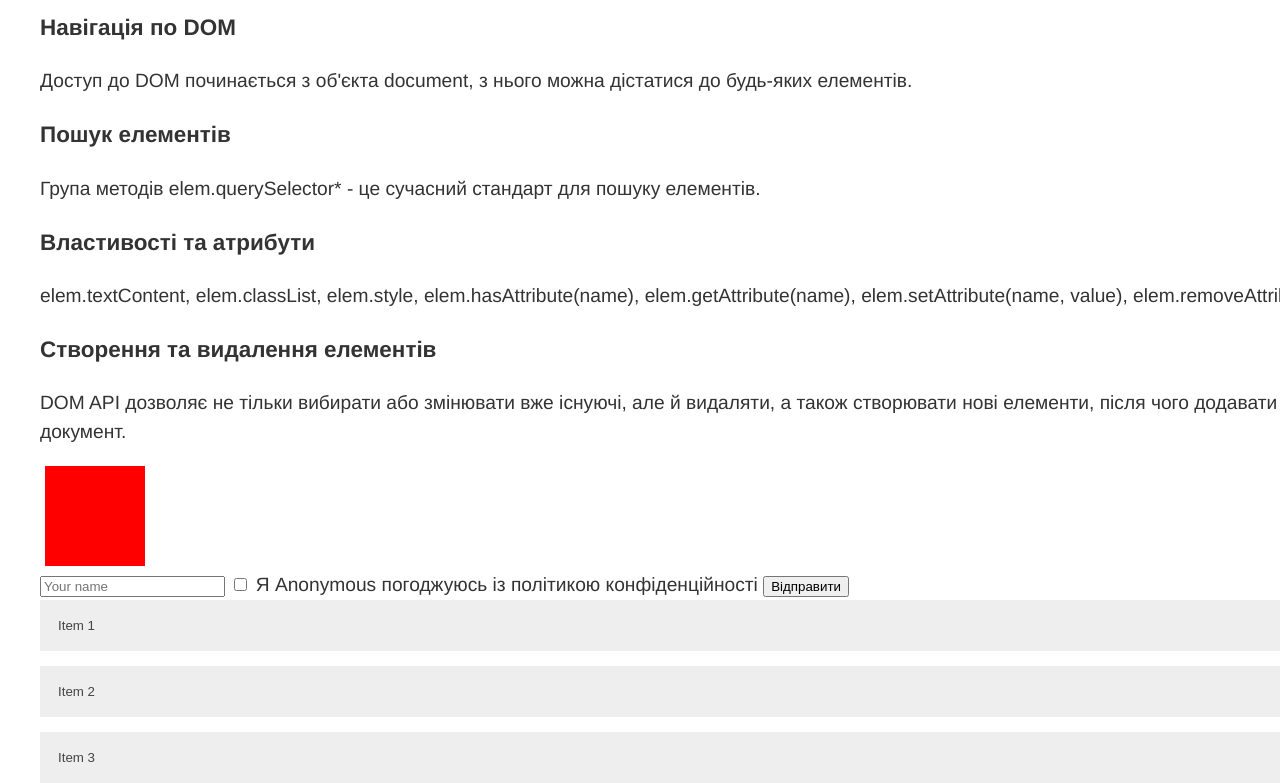
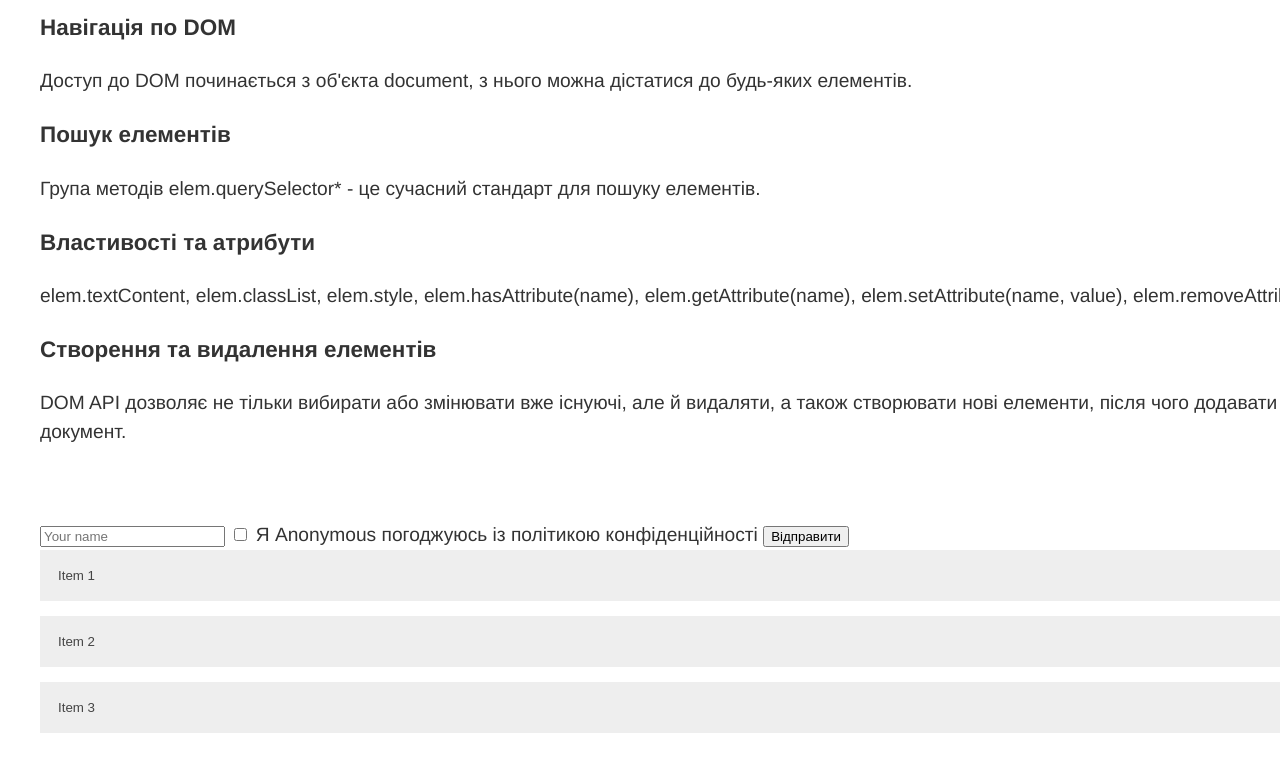
Before and after one commit to InnaBondarenko87/practik, a plain HTML site: page index.html in a window 1280 px wide. Shown: the part 98-881 px from the top of the page. After the commit the page ends 831 px from the top, so only its background shows below. Drawn offline with Linux system fonts and the light colour scheme.

Commit message:
add
2 zd 2w

```diff
--- a/index.html
+++ b/index.html
@@ -43,10 +43,7 @@
         </li>
       </ul>
       <!-- <zd II> -->
-      <div
-        class="numberContainer number"
-        style="background-color: red; width: 100px; height: 100px"
-      ></div>
+      <div class="numberContainer number"></div>
 
       <!-- Form HTML -->
       <form class="contact-form js-contact-form">
```
Also changed, not shown: js/lesson-4.js (+86 -19 lines).
